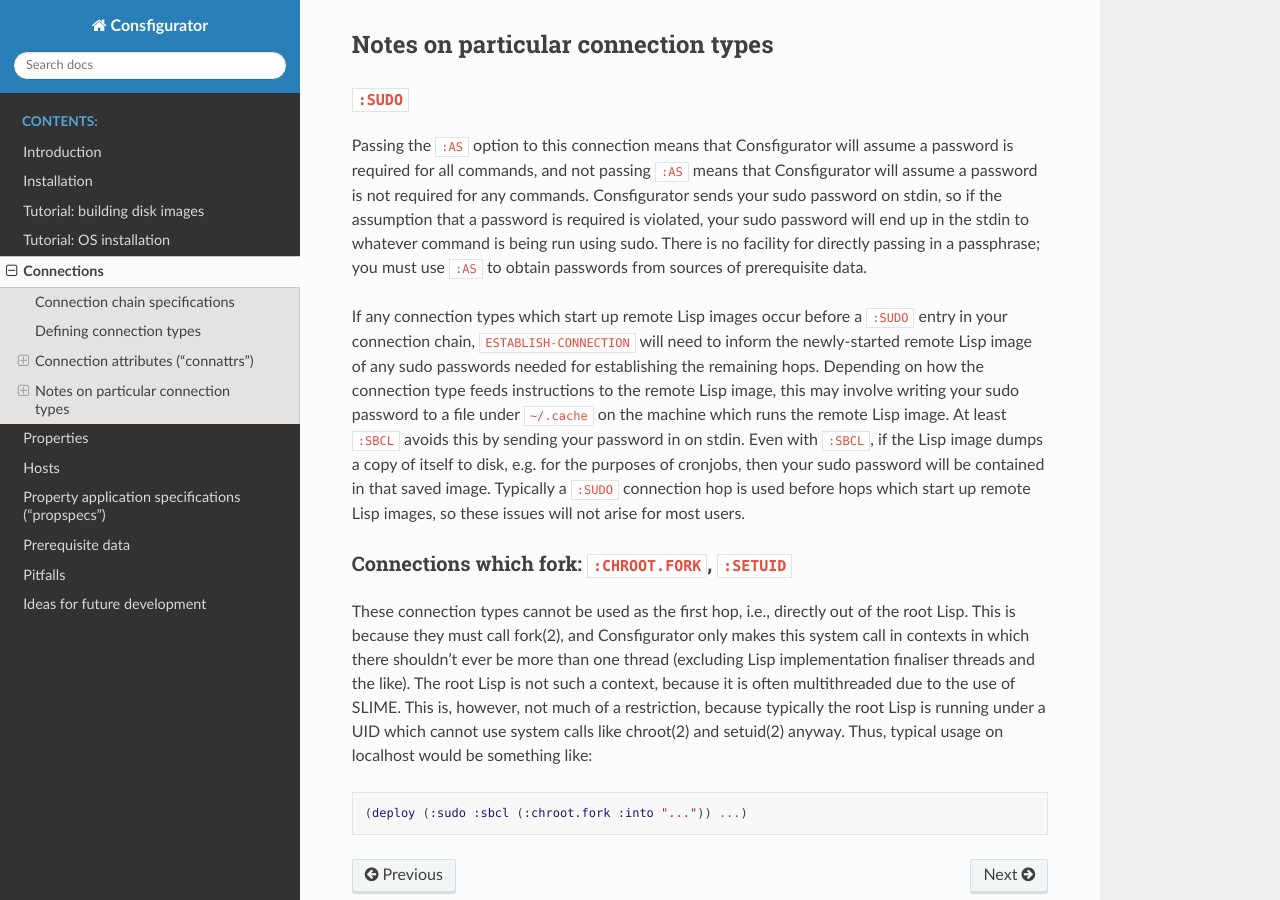
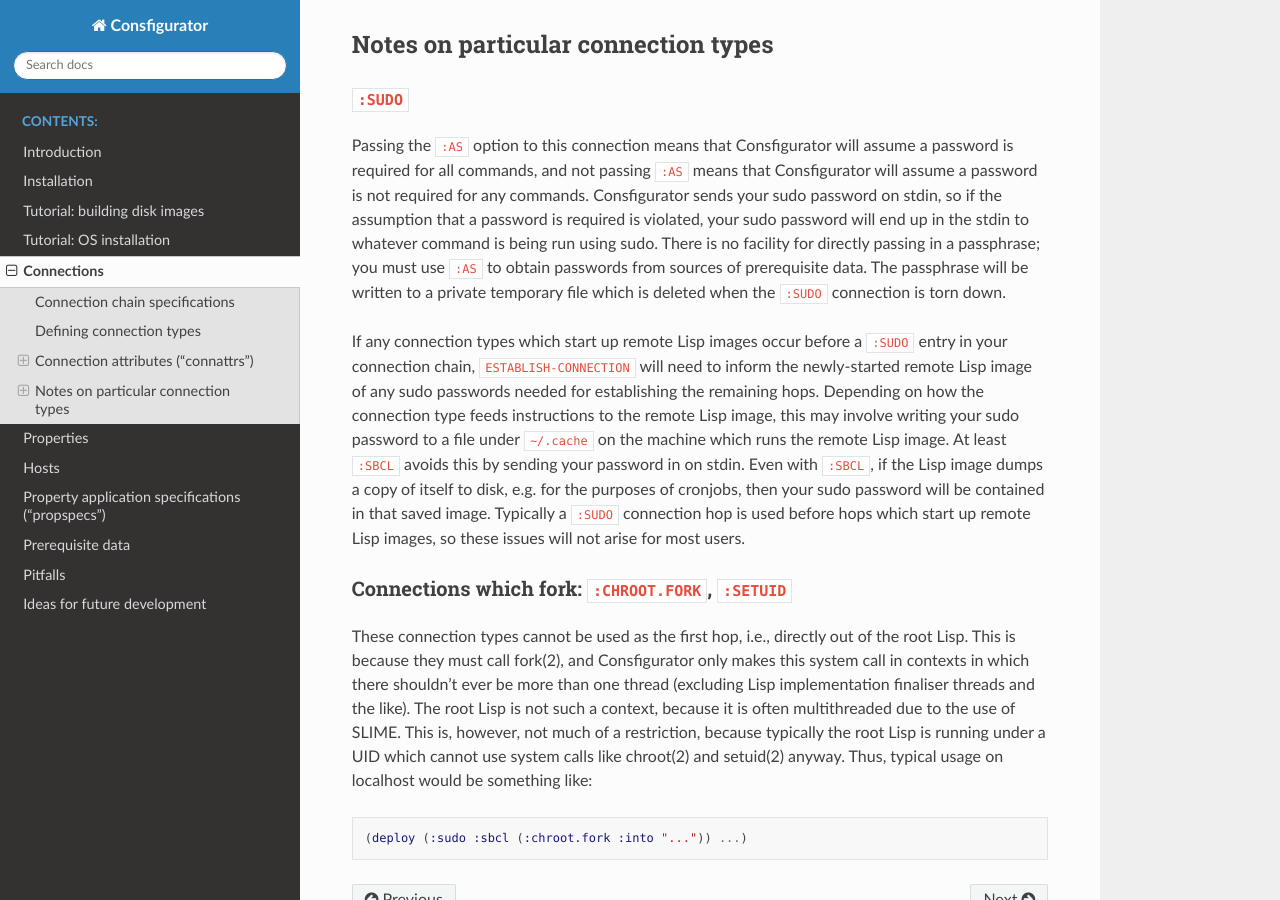
Before and after one commit to spwhitton/consfigurator, a Sphinx documentation site: the page built from doc/connections.rst, in a window 1280 px wide and 900 px high, scrolled down 1924 px. Built offline with Sphinx 7.4.7 and the Read the Docs theme 2.0.0, drawn with Linux system fonts in a browser that asks for light colours.

```diff
--- a/doc/connections.rst
+++ b/doc/connections.rst
@@ -97,7 +97,9 @@
 password is required is violated, your sudo password will end up in the stdin
 to whatever command is being run using sudo.  There is no facility for
 directly passing in a passphrase; you must use ``:AS`` to obtain passwords
-from sources of prerequisite data.
+from sources of prerequisite data.  The passphrase will be written to a
+private temporary file which is deleted when the ``:SUDO`` connection is torn
+down.
 
 If any connection types which start up remote Lisp images occur before a
 ``:SUDO`` entry in your connection chain, ``ESTABLISH-CONNECTION`` will need
```
Also changed, not shown: 2 other files.
